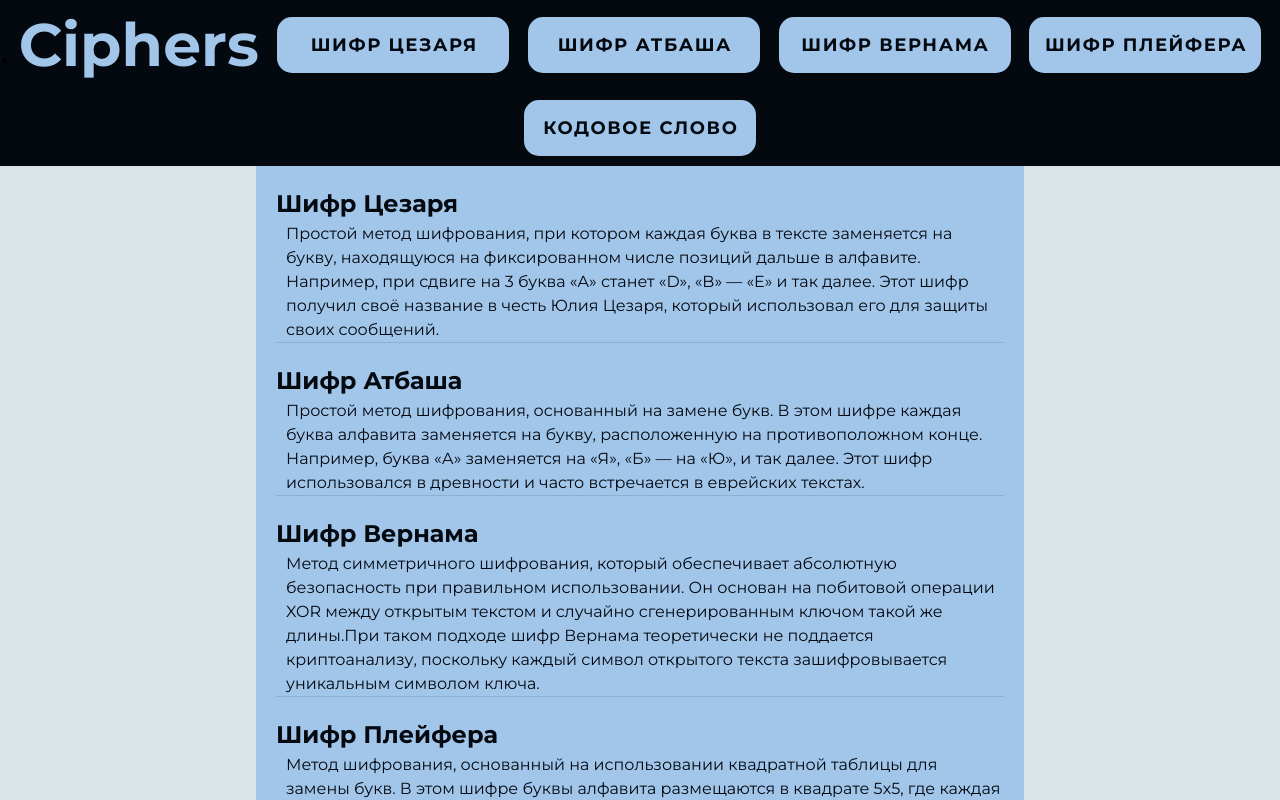
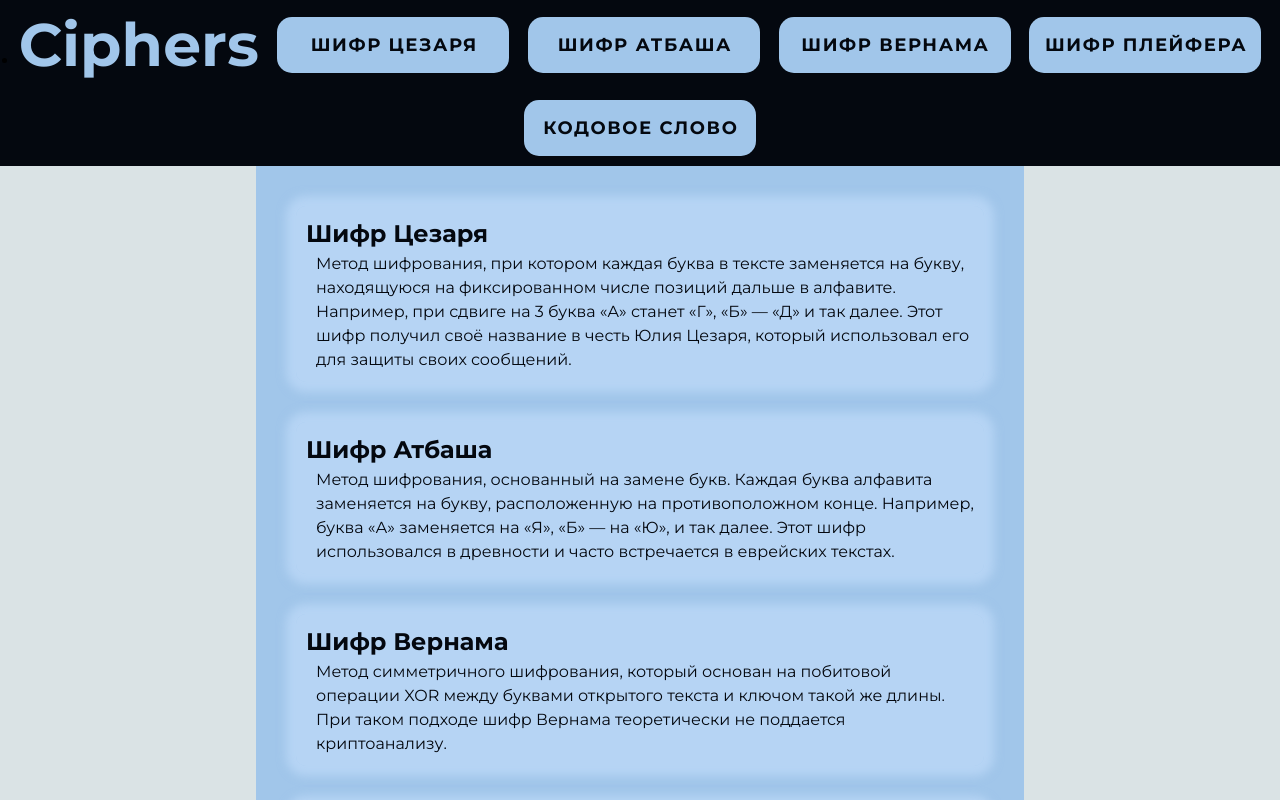
Before and after one commit to lonshakova/training, a Vue app: page / in a window 1280 px wide. Shown: the top 800 px of the page. Built offline with nearby package versions, Linux system fonts and the light colour scheme; a web font is replaced by a local one.

Commit message:
Исправление стилей для главной страницы и описаний шифров

```diff
--- a/src/App.vue
+++ b/src/App.vue
@@ -25,7 +25,7 @@ export default {
   --header-bg-color: #04080F;
   --btn-header-color: #A1C6EA;
   --center-bg-color: #A1C6EA;
-  --article-bg-color: #A1C6EA;
+  --article-bg-color: rgba(203, 227, 255, 0.5);
   --main-text-color: #04080F;
   --input-bg-color: rgb(203, 227, 255);
   --new-text-bg-color: rgb(203, 227, 255);
--- a/src/components/CipherDescription.vue
+++ b/src/components/CipherDescription.vue
@@ -6,7 +6,6 @@
     <p class="description">
       {{ cipher.description }}
     </p>
-        <v-divider />
   </div>
 </template>
 
@@ -16,22 +15,33 @@ export default {
     cipher: {
       type: Object,
       required: true,
-        }
-  }
+    },
+  },
 };
 </script>
 
-<style scoped >
+<style scoped>
 .cipher {
-  margin: 20px;
+  margin: 40px;
+  padding: 10px;
   background: var(--article-bg-color);
   color: var(--main-text-color);
+  border-radius: 10px;
+  box-shadow: 0 0 10px 10px var(--article-bg-color);
 }
+
 .title {
   cursor: pointer;
 }
+
 .description {
   padding-left: 10px;
   cursor: default;
 }
+
+.divider {
+  width: 90%;
+  margin-left: 5%;
+  margin-top: 20px;
+}
 </style>
--- a/src/pages/MainPage.vue
+++ b/src/pages/MainPage.vue
@@ -1,57 +1,54 @@
 <template>
-<div class="descriptions">
-  <div v-for="cipher in ciphers">
-    <CipherDescription :cipher="cipher"/>
-    <!-- <hr> -->
+  <div class="descriptions">
+    <div v-for="cipher in ciphers">
+      <CipherDescription :cipher="cipher" />
+    </div>
   </div>
-</div>
-
 </template>
 
 <script>
 import CipherDescription from "../components/CipherDescription.vue";
 export default {
   data() {
-    return ({
-      ciphers:[
+    return {
+      ciphers: [
         {
-          altTitle:"/caesar",
+          altTitle: "/caesar",
           title: "Шифр Цезаря",
-          description:"Простой метод шифрования, при котором каждая буква в тексте заменяется на букву, находящуюся на фиксированном числе позиций дальше в алфавите. Например, при сдвиге на 3 буква «A» станет «D», «B» — «E» и так далее. Этот шифр получил своё название в честь Юлия Цезаря, который использовал его для защиты своих сообщений."
+          description:
+            "Метод шифрования, при котором каждая буква в тексте заменяется на букву, находящуюся на фиксированном числе позиций дальше в алфавите. Например, при сдвиге на 3 буква «A» станет «Г», «Б» — «Д» и так далее. Этот шифр получил своё название в честь Юлия Цезаря, который использовал его для защиты своих сообщений.",
         },
         {
-          altTitle:"/atbash",
+          altTitle: "/atbash",
           title: "Шифр Атбаша",
-          description:"Простой метод шифрования, основанный на замене букв. В этом шифре каждая буква алфавита заменяется на букву, расположенную на противоположном конце. Например, буква «А» заменяется на «Я», «Б» — на «Ю», и так далее. Этот шифр использовался в древности и часто встречается в еврейских текстах."
+          description:
+            "Метод шифрования, основанный на замене букв. Каждая буква алфавита заменяется на букву, расположенную на противоположном конце. Например, буква «А» заменяется на «Я», «Б» — на «Ю», и так далее. Этот шифр использовался в древности и часто встречается в еврейских текстах.",
         },
         {
-          altTitle:"/vernam",
+          altTitle: "/vernam",
           title: "Шифр Вернама",
-          description:"Метод симметричного шифрования, который обеспечивает абсолютную безопасность при правильном использовании. Он основан на побитовой операции XOR между открытым текстом и случайно сгенерированным ключом такой же длины.При таком подходе шифр Вернама теоретически не поддается криптоанализу, поскольку каждый символ открытого текста зашифровывается уникальным символом ключа."
+          description:
+            "Метод симметричного шифрования, который основан на побитовой операции XOR между буквами открытого текста и ключом такой же длины. При таком подходе шифр Вернама теоретически не поддается криптоанализу.",
         },
         {
-          altTitle:"/playfair",
+          altTitle: "/playfair",
           title: "Шифр Плейфера",
-          description:"Метод шифрования, основанный на использовании квадратной таблицы для замены букв. В этом шифре буквы алфавита размещаются в квадрате 5x5, где каждая буква соответствует определённой позиции. При шифровании текст разбивается на пары букв, и если две буквы в паре совпадают, добавляется разделитель. Затем буквы заменяются в зависимости от их расположения: если они находятся в одной строке, заменяются на соседние буквы, если в одном столбце — на нижние."
+          description:
+            'Метод шифрования, основанный на использовании матрицы для замены букв. Буквы алфавита размещаются в матрице 4x8. При шифровании текст разбивается на пары букв, если текст имеет нечётное количечтво букв, в конце добавляется "ъ". Затем буквы заменяются в зависимости от их расположения: если они находятся в одной строке, заменяются на соседние буквы справа, если в одном столбце — на нижние, если же буквы находятся в разных строках и стобцах, они заменяются на буквы, стоящие в углах прямоугольника.',
         },
         {
-          altTitle:"/codeword",
+          altTitle: "/codeword",
           title: "Шифр на основе кодового слова",
-          description:"Метод шифрования, при котором используется заданное слово или фраза для создания уникального алфавита. Кодовое слово записывается без повторяющихся букв, а затем к нему добавляются оставшиеся буквы алфавита в порядке их появления. Например, если кодовое слово — «КОД», то шифрованный алфавит будет выглядеть так: К, О, Д, А, Б, Е, Ж, З и т.д. При шифровании каждая буква исходного текста заменяется на соответствующую букву из нового алфавита."
-        }
-      ]
-    })
+          description:
+            "Метод шифрования, при котором используется заданное слово или фраза для создания уникального алфавита. Кодовое слово записывается без повторяющихся букв, а затем к нему добавляются оставшиеся буквы алфавита в порядке их появления. Например, если кодовое слово — «КОД», то шифрованный алфавит будет выглядеть так: К, О, Д, А, Б, В, Г, Е и т.д. При шифровании каждая буква исходного текста заменяется на соответствующую букву из нового алфавита.",
+        },
+      ],
+    };
   },
-  components:{
-    CipherDescription
+  components: {
+    CipherDescription,
   },
 };
 </script>
 
-<style scoped>
-/* hr{
-  width: 50vw;
-  margin-left: 5vw;
-} */
-
-</style>
+<style scoped></style>
```
Lines whose indentation alone changed are shown as unchanged.
